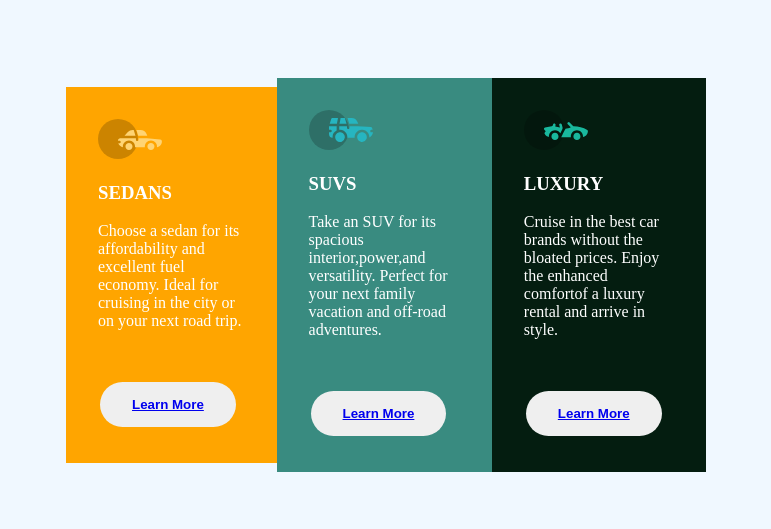
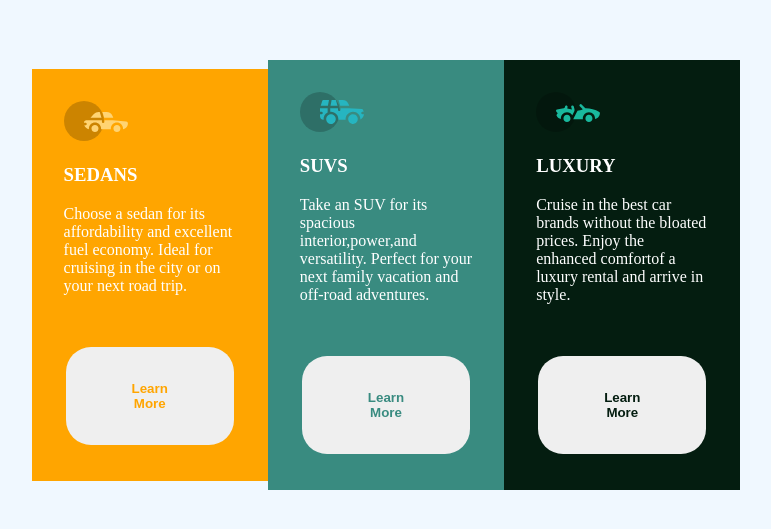
Before and after one commit to Laniyee/flex-and-grid, a plain HTML site: page index.html in a window 1280 px wide. Shown: the part 125-654 px from the top of the page, without its empty margins (254-1025 px from the left). Drawn offline with Linux system fonts and the light colour scheme.

Commit message:
Update index.html

```diff
--- a/index.html
+++ b/index.html
@@ -15,19 +15,19 @@
             <h3>SEDANS</h3>
             <p>Choose a sedan for its affordability and excellent fuel economy. Ideal for cruising in the city or on your next road trip.</p>
             <button class="first">
-    <a href="grid.html">Learn More</a></button>
+    <a class="first" href="grid.html">Learn More</a></button>
         </div>
         <div class="suv">
             <img src="icon-suvs.svg" alt="">
             <h3>SUVS</h3>
             <p>Take an SUV for its spacious interior,power,and versatility. Perfect for your next family vacation and off-road adventures.</p>
-            <button class="second"> <a href="grid.html">Learn More</a></button>
+            <button class="second"> <a class="second" href="grid.html">Learn More</a></button>
         </div>
         <div class="luxury">
             <img src="icon-luxury.svg" alt="">
             <h3>LUXURY</h3>
             <p>Cruise in the best car brands without the bloated prices. Enjoy the enhanced comfortof a luxury rental and arrive in style.</p>
-            <button class="third"> <a href="grid.html">Learn More</a></button>
+            <button class="third"> <a class="third" href="grid.html">Learn More</a></button>
 
         </div>
     </main>
```
